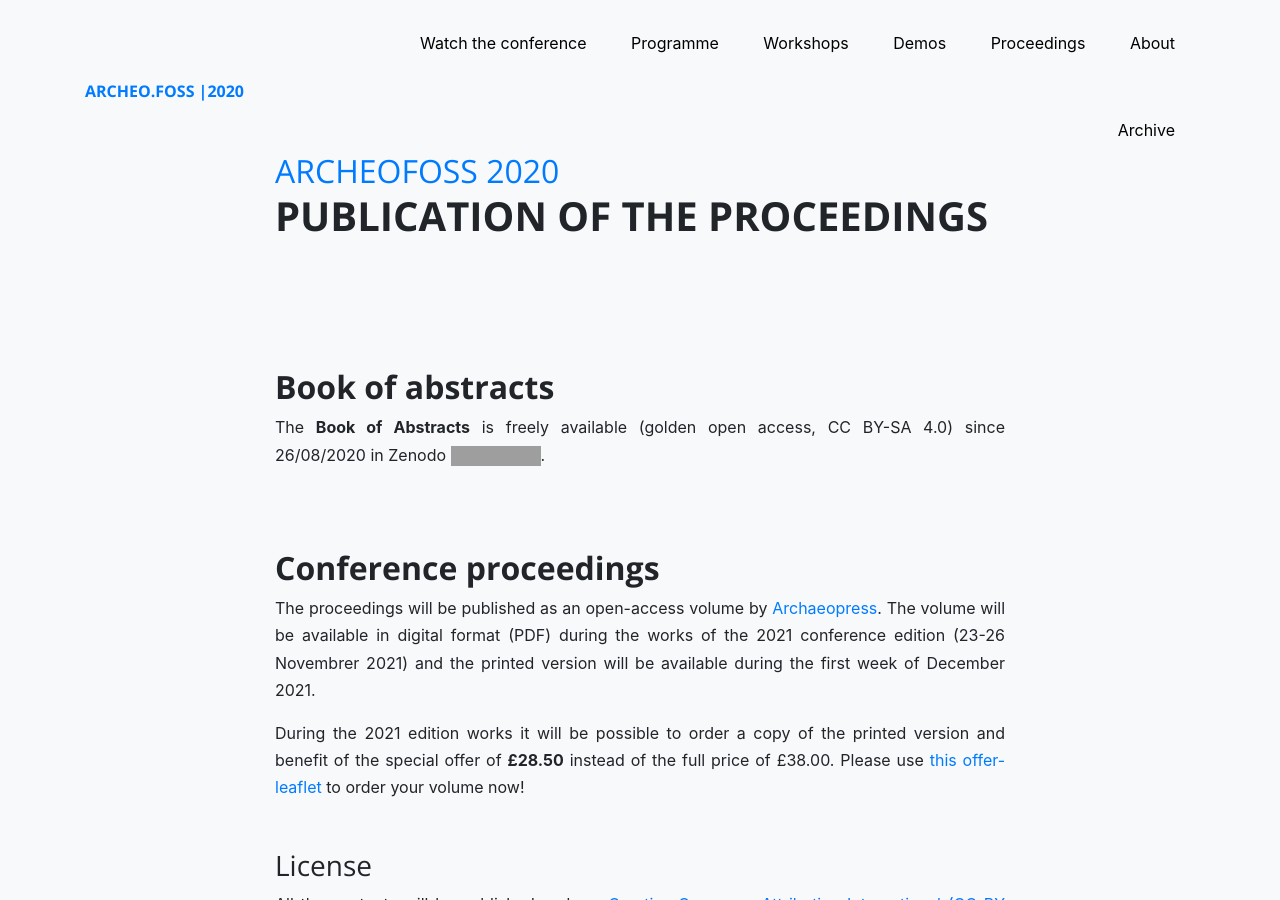
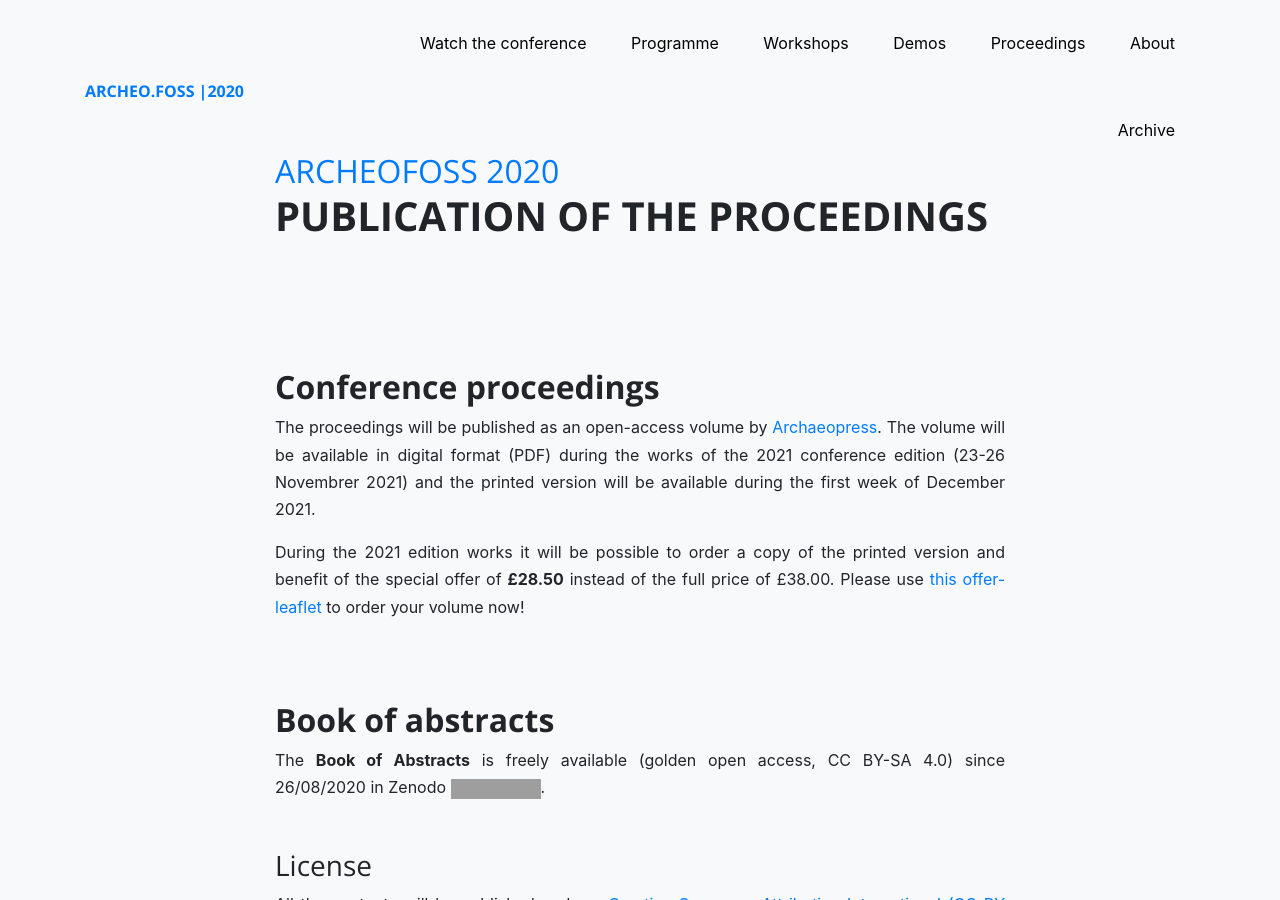
Before and after one commit to archeofoss/archeofoss2020, a Jekyll site: the page built from proceedings.md, in a window 1280 px wide and 900 px high. Built offline with Jekyll 4.4.1, drawn with Linux system fonts in a browser that asks for light colours; nearby versions of some CDN libraries; part of the change alters nothing that is shown; grey boxes are pictures that could not be loaded.

```diff
--- a/proceedings.md
+++ b/proceedings.md
@@ -3,11 +3,6 @@ title: "Publication of the Proceedings"
 description: "Proceedings of archeoFOSS 2020: Open software, hardware, processes, data and formats in archaeological research"
 layout: article-slim
 ---
-
-## Book of abstracts
-
-The **Book of Abstracts** is freely available (golden open access, CC BY-SA 4.0) since 26/08/2020 in Zenodo [![DOI](https://zenodo.org/badge/DOI/10.5281/zenodo.4002961.svg)](https://doi.org/10.5281/zenodo.4002961).
-
 
 ## Conference proceedings
 
@@ -15,6 +10,10 @@ The proceedings will be published as an open-access volume by [Archaeopress](ht
 
 During the 2021 edition works it will be possible to order a copy of the printed version and benefit of the special offer of **£28.50** instead of the full price of £38.00. Please use [this offer-leaflet](images/AA Bogdani pre-order offer.pdf) to order your volume now!
 
+## Book of abstracts
+
+The **Book of Abstracts** is freely available (golden open access, CC BY-SA 4.0) since 26/08/2020 in Zenodo [![DOI](https://zenodo.org/badge/DOI/10.5281/zenodo.4002961.svg)](https://doi.org/10.5281/zenodo.4002961).
+
 
 ### License
 
```
